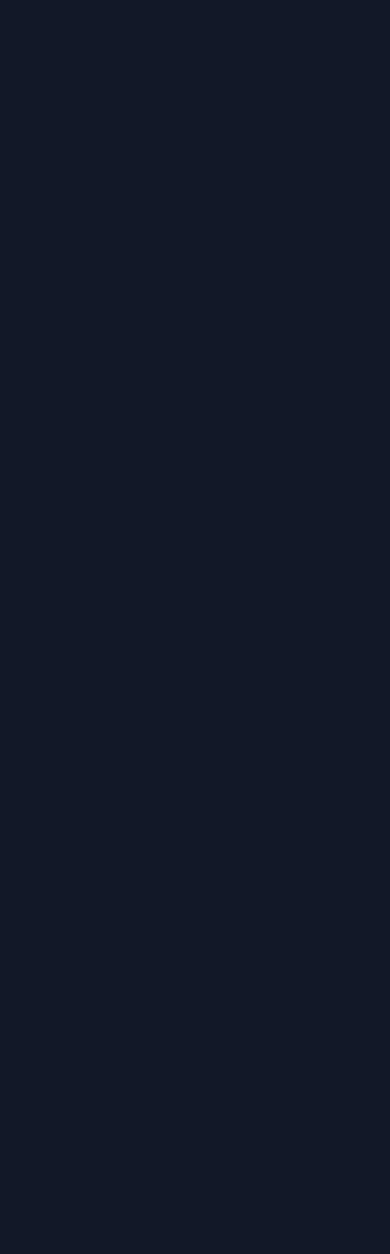
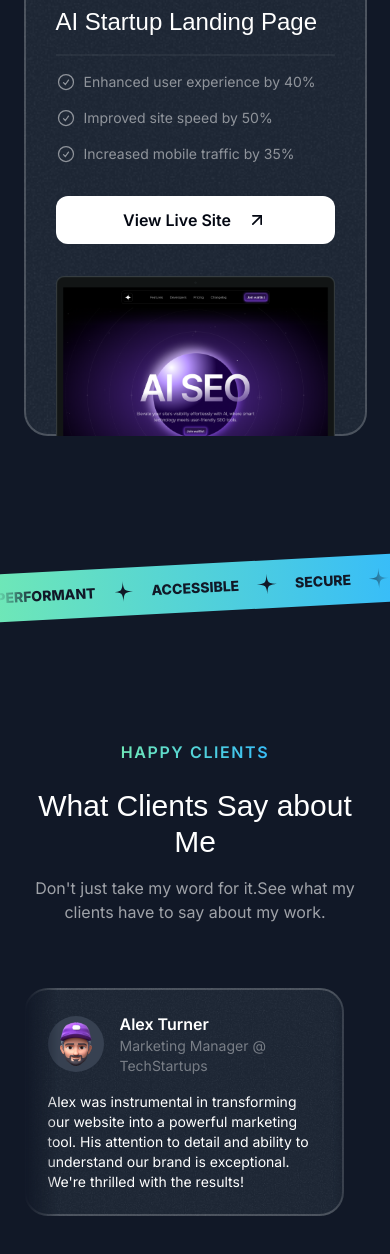
Before and after one commit to subhankar2004/Subhankar_Portpholio, a Next.js app: page / in a window 390 px wide. Shown: the part 2146-3400 px from the top of the page. Before the commit the page ends 973 px from the top, so only its background shows below. Built offline with nearby package versions, Linux system fonts and the light colour scheme; a web font is replaced by a local one.

Commit message:
Happy Birthday to me

```diff
--- a/src/app/globals.css
+++ b/src/app/globals.css
@@ -10,4 +10,11 @@
     .hero-ring{
         @apply  absolute inset-0  border-2 top-1/2 left-1/2 -translate-x-1/2 -translate-y-1/2 rounded-full border-emerald-300/5 shadow-[0_0_80px_inset] shadow-emerald-300/5
     }
+
 }
+
+@layer utilities{
+    .container{
+        @apply lg:max-w-5xl
+    }
+}
--- a/src/app/page.tsx
+++ b/src/app/page.tsx
@@ -1,10 +1,17 @@
 import {Header} from "@/sections/Header";
 import { HeroSection } from "@/sections/Hero";
+import { ProjectsSection } from "@/sections/Projects";
+import { TapeSection } from "@/sections/Tape";
+import {TestimonialsSection} from "@/sections/Testimonials";
+
 export default function Home() {
   return (
     <div>
       <Header />
       <HeroSection />
+      <ProjectsSection />
+      <TapeSection />
+      <TestimonialsSection />
     </div>
   );
 }
--- /dev/null
+++ b/src/components/Card.tsx
@@ -0,0 +1,16 @@
+import grainImage from '@/assets/images/grain.jpg'
+import { twMerge } from 'tailwind-merge'
+import { PropsWithChildren } from 'react'
+
+export const Card=({className,children}:PropsWithChildren<{className?:string}>)=>{
+    return (
+        <>
+            <div className={twMerge("bg-gray-800 rounded-3xl relative z-0  overflow-hidden after:-z-10  after:content-[''] after:absolute after:inset-0 after::outline-2 after:outline  after:-outline-offset-2 after:rounded-3xl after:outline-white/20 after:pointer-events-none p-6",className)}>
+                <div className="absolute inset-0 -z-10 opacity-5" style={{backgroundImage: `url(${grainImage.src})`, backgroundSize: "cover"}}>
+
+                </div>
+                {children}
+            </div>
+        </>
+    )
+}
--- /dev/null
+++ b/src/components/SectionHeader.tsx
@@ -0,0 +1,17 @@
+export const SectionHeader=({
+    title,
+    eyebrow,
+    description
+}:{title:string,eyebrow:string,description:string})=>{
+    return (
+    <>
+    <div className="flex justify-center ">
+       <p className="uppercase font-semibold tracking-widest bg-gradient-to-r from-emerald-300 to-sky-400  text-center bg-clip-text text-transparent">{eyebrow}</p>
+    </div>
+    <h2 className="font-serif text-3xl md:text-5xl  text-center mt-6 max-w-md mx-auto ">
+        {title}
+    </h2>
+    <p className="text-center md:text-lg lg:text-xl text-white/60 mt-4">{description}</p>
+    </>
+    )
+}
--- a/src/sections/Projects.tsx
+++ b/src/sections/Projects.tsx
@@ -1,6 +1,10 @@
 import darkSaasLandingPage from "@/assets/images/dark-saas-landing-page.png";
 import lightSaasLandingPage from "@/assets/images/light-saas-landing-page.png";
 import aiStartupLandingPage from "@/assets/images/ai-startup-landing-page.png";
+import Image from "next/image";
+import CheckIcon from "@/assets/icons/check-circle.svg";
+import ArrorRightIcon from '@/assets/icons/arrow-up-right.svg'
+import grainImage from '@/assets/images/grain.jpg';
 
 const portfolioProjects = [
   {
@@ -42,5 +46,50 @@ const portfolioProjects = [
 ];
 
 export const ProjectsSection = () => {
-  return <div>Projects Section</div>;
+  return( <section className="pb-16 lg:py-24">
+    <div className="container ">
+      <div className="flex justify-center ">
+        <p className="uppercase font-semibold tracking-widest bg-gradient-to-r from-emerald-300 to-sky-400  text-center bg-clip-text text-transparent">Real-World Results</p>
+      </div>
+      <h2 className="font-serif text-3xl md:text-5xl text-center mt-6 max-w-md mx-auto">Featured Projects</h2>
+      <p className="text-center md:text-lg lg:text-xl text-white/60 mt-4">See how I transformed concepts into engaging <br/> digital experiences</p>
+      <div className="mt-10 md:mt-20  flex flex-col  gap-20">
+        {portfolioProjects.map((project) => (
+          <div key={project.title} className="bg-gray-800 rounded-3xl relative z-0  overflow-hidden after:-z-10  after:content-[''] after:absolute after:inset-0 after::outline-2 after:outline  after:-outline-offset-2 after:rounded-3xl after:outline-white/20 after:pointer-events-none px-8 pt-8 md:pt-12 md:px-10 lg:pt-16 lg:px-20">
+            <div className="absolute inset-0 -z-10 opacity-5" style={{backgroundImage: `url(${grainImage.src})`, backgroundSize: "cover"}}></div>
+
+            <div className="lg:grid lg:grid-cols-2 lg:gap-16">
+              <div className="lg:pb-16">
+              <div className="bg-gradient-to-r from-emerald-300 to-sky-400 inline-flex font-bold uppercase tracking-widest text-sm text-transparent bg-clip-text">
+              <span>{project.company}</span>
+              <span>&bull;</span>
+              <span>{project.year}</span>
+              </div>
+
+            <h3 className="font-serif text-2xl md:text-4xl mt-2 md:mt-5">{project.title}</h3>
+            <hr className="border-t-2 border-white/5 mt-4 md:mt-5"/>
+            <ul className="flex flex-col gap-4 mt-4 md:mt-5">
+              {project.results.map((result) => (
+                <li key={result.title} className="flex  gap-2 text-sm text-white/50 ">
+                  <CheckIcon className="size-5 md:size-6"/>
+                  <span>{result.title}</span>
+                </li>
+              ))}
+            </ul>
+            <a href={project.link}>
+              <button className="bg-white text-gray-950 h-12 w-full md:w-auto px-6 rounded-xl font-semibold inline-flex items-center justify-center gap-2 mt-8">
+                <span>View Live Site</span>
+                <ArrorRightIcon className="size-5 ml-2"/>
+              </button>
+            </a>
+            </div>
+            <div className="relative">
+            <Image src={project.image} alt={project.title} className="mt-8 -mb-4 md:-mb-0 lg:mt-0 lg:absolute lg:h-full lg:w-auto lg:max-w-none"/>
+            </div>
+            </div>
+          </div>
+        ))}
+      </div>
+    </div>
+  </section>);
 };
--- a/src/sections/Tape.tsx
+++ b/src/sections/Tape.tsx
@@ -1,3 +1,32 @@
+import StarIcon from "@/assets/icons/star.svg";
+
+const words=[
+  "performant",
+  "Accessible",
+  "Secure",
+  "Interactive",
+  "Scalable",
+  "User Friendly",
+  "Responsive",
+  "Maintainable",
+  "Search optimized",
+  "Usable",
+  "Reliable"
+]
+
 export const TapeSection = () => {
-  return <div>Tape Section</div>;
+  return <div className="py-16 lg:py-24 overflow-x-clip" >
+    <div className="bg-gradient-to-r from-emerald-300 to-sky-400  -rotate-3 -mx-1">
+      <div className="flex [mask-image:linear-gradient(to_right,transparent,black_10%,black_90%,transparent)]">
+      <div className="flex flex-none gap-4 py-3">
+      {words.map((word) => (
+      <div key={word} className="inline-flex gap-4 items-center">
+        <span className="text-gray-900 uppercase font-extrabold text-sm">{word}</span>
+        <StarIcon className="size-6 text-gray-900"/>
+      </div>
+    ))}
+    </div>
+    </div>
+    </div>
+  </div>;
 };
--- a/src/sections/Testimonials.tsx
+++ b/src/sections/Testimonials.tsx
@@ -3,6 +3,11 @@ import memojiAvatar2 from "@/assets/images/memoji-avatar-2.png";
 import memojiAvatar3 from "@/assets/images/memoji-avatar-3.png";
 import memojiAvatar4 from "@/assets/images/memoji-avatar-4.png";
 import memojiAvatar5 from "@/assets/images/memoji-avatar-5.png";
+import { SectionHeader } from "@/components/SectionHeader";
+import Image from "next/image";
+import test from "node:test";
+import grainImage from "@/assets/images/grain.jpg"
+import { Card } from "@/components/Card";
 
 const testimonials = [
   {
@@ -38,5 +43,29 @@ const testimonials = [
 ];
 
 export const TestimonialsSection = () => {
-  return <div>Testimonials Section</div>;
+  return <div className="py-16 lg:py-24">
+    <div className="container">
+    <SectionHeader eyebrow="Happy Clients" title="What Clients Say about Me" description="Don't just take my word for it.See what my clients have to say about my work."/>
+
+    <div className="mt-16 lg:mt-24 flex overflow-x-clip [mask-image:linear-gradient(to_right,transparent,black_10%,black_90%,transparent)]">
+      <div className="flex flex-none gap-8">
+      {testimonials.map((testimonial)=>(
+        <Card key={testimonial.name} className="max-w-xs md:max-w-md md:p-8">
+          <div className="flex gap-4 items-center">
+            <div className="size-14 bg-gray-700 inline-flex items-center justify-center rounded-full flex-shrink-0">
+          <Image src={testimonial.avatar} alt={testimonial.name} className="max-h-full"/>
+          </div>
+          <div>
+          <div className="font-semibold">{testimonial.name}</div>
+          <div className="text-sm text-white/40">{testimonial.position}</div>
+          </div>
+          </div>
+          <p className="mt-4 md:mt-6 text-sm md:text-base">{testimonial.text}</p>
+        </Card>
+
+      ))}
+      </div>
+      </div>
+    </div>
+  </div>;
 };
```
